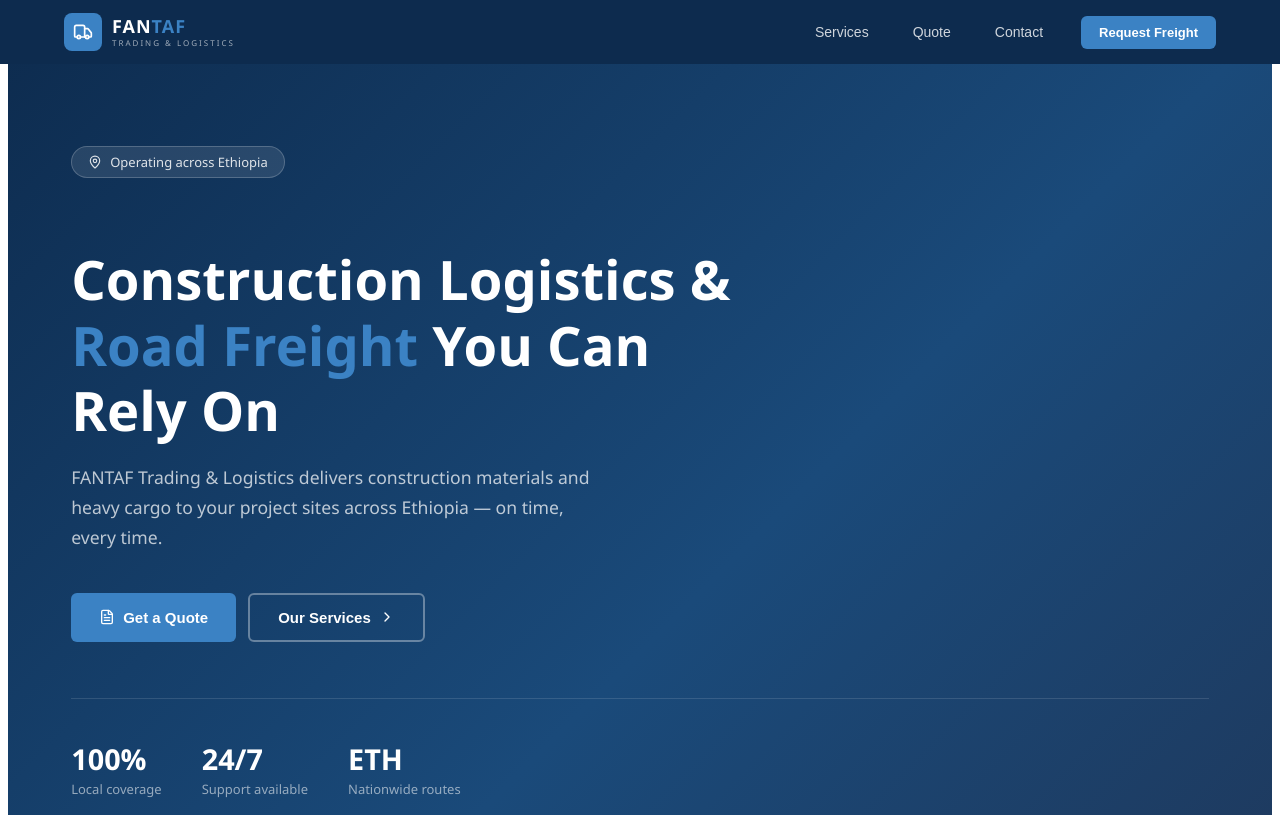
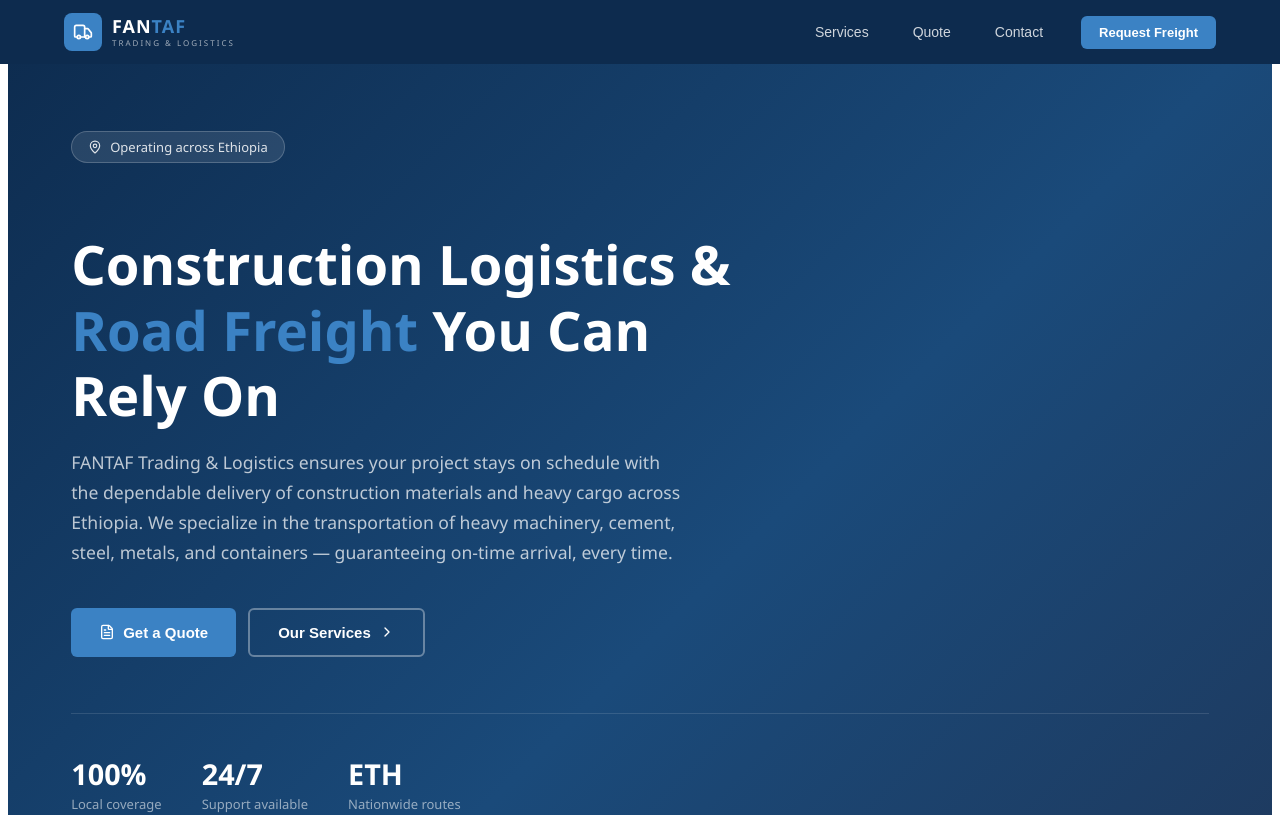
Before and after one commit to Fikireyesusba/fantaf-prod, a Next.js app: page / in a window 1280 px wide. Shown: the top 815 px of the page. Built offline with nearby package versions, Linux system fonts and the light colour scheme.

Commit message:
Add office address

```diff
--- a/app/page.js
+++ b/app/page.js
@@ -38,6 +38,7 @@
 const CONTACT_ITEMS = [
   { icon: <Phone size={20} />, label: "Phone", value: "+48 780 517 696" },
   { icon: <Mail size={20} />, label: "Email", value: "fikireyesusb@gmail.com" },
+  { icon: <MapPin size={20} />, label: "Address", value: "Bole Mafi Mall, 6th Floor, Addis Ababa, Ethiopia" },
   { icon: <MapPin size={20} />, label: "Operating Region", value: "Ethiopia — Nationwide Road Freight" },
   { icon: <Clock size={20} />, label: "Business Hours", value: "Mon – Sat, 8:00 AM – 6:00 PM" },
 ];
@@ -201,8 +202,8 @@
             <span style={{ color: "#3B82C4" }}>Road Freight</span>{" "}
             You Can Rely On
           </h1>
-          <p style={{ fontSize: "1.1rem", color: "rgba(255,255,255,0.72)", maxWidth: 520, lineHeight: 1.7, marginBottom: "2.5rem" }}>
-            FANTAF Trading & Logistics delivers construction materials and heavy cargo to your project sites across Ethiopia — on time, every time.
+          <p style={{ fontSize: "1.1rem", color: "rgba(255,255,255,0.72)", maxWidth: 620, lineHeight: 1.7, marginBottom: "2.5rem" }}>
+            FANTAF Trading & Logistics ensures your project stays on schedule with the dependable delivery of construction materials and heavy cargo across Ethiopia. We specialize in the transportation of heavy machinery, cement, steel, metals, and containers — guaranteeing on-time arrival, every time.
           </p>
           <div style={{ display: "flex", gap: 12, flexWrap: "wrap" }}>
             <button onClick={() => scrollTo("quote")}
```
